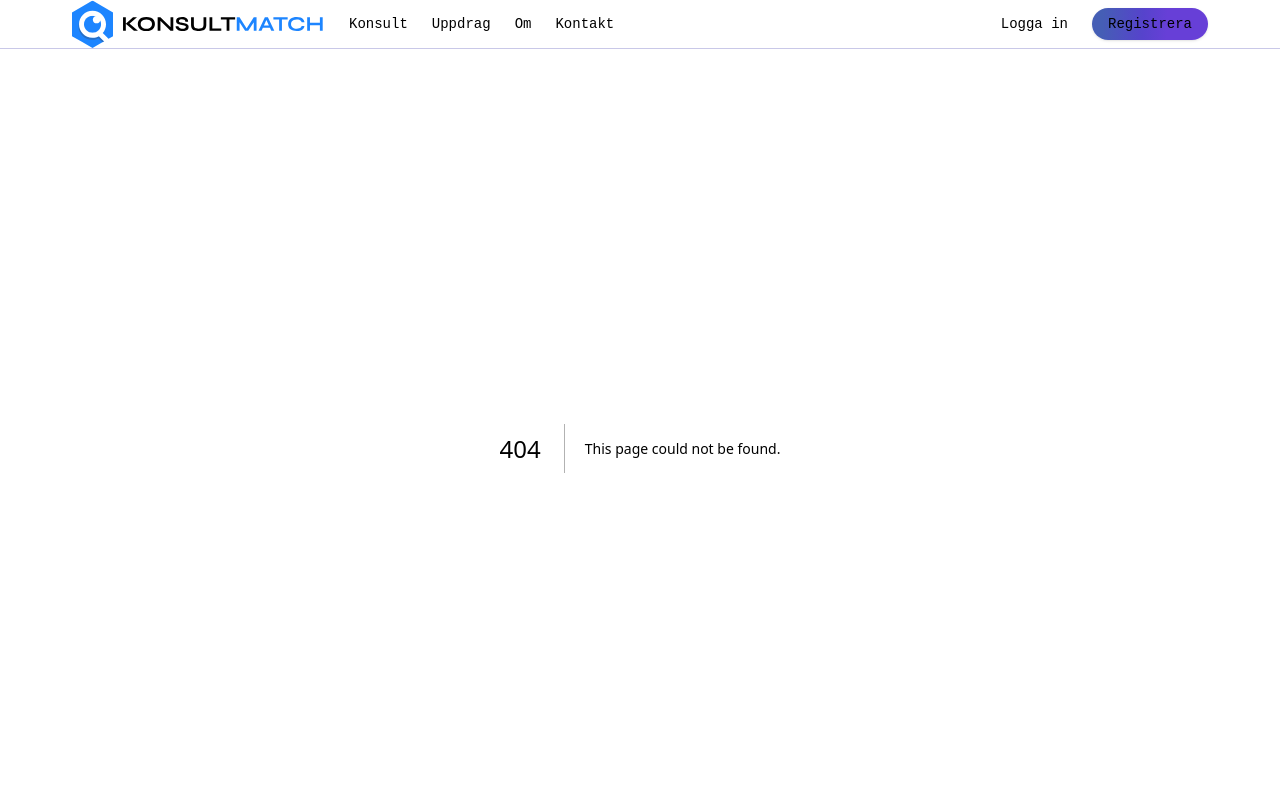
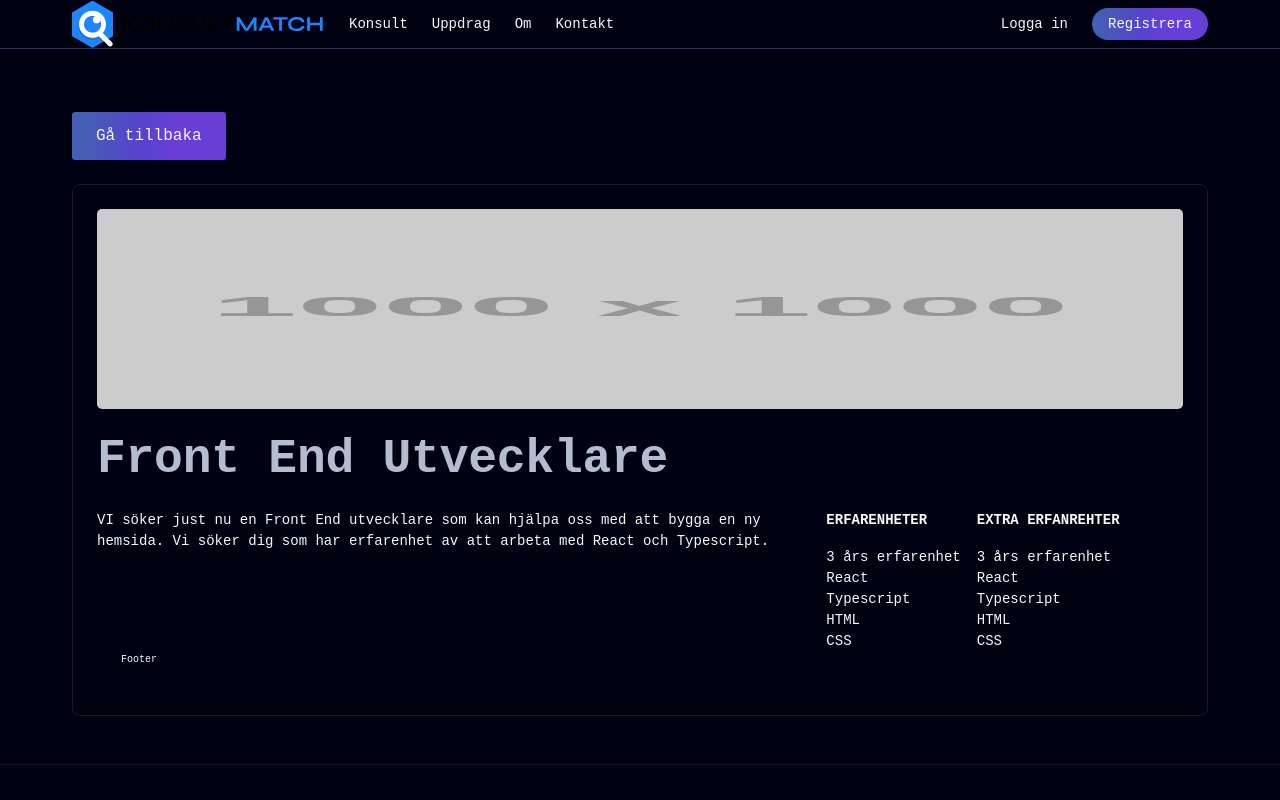
Before and after one commit to MarkusWiland/konsultm, a Next.js app: page /uppdrag/1 in a window 1280 px wide. Before the commit this address had no page. Shown: the top 800 px of the page. Built offline with nearby package versions, Linux system fonts and the light colour scheme.

Commit message:
added uppdrag page

```diff
--- /dev/null
+++ b/app/uppdrag/[id]/page.tsx
@@ -0,0 +1,72 @@
+import { ButtonComponent } from "@/app/_components/button";
+import { Container } from "@/app/_components/container";
+import { HeroTitle } from "@/app/_components/hero";
+import {
+  Card,
+  CardDescription,
+  CardFooter,
+  CardHeader,
+  CardTitle,
+} from "@/components/ui/card";
+import Image from "next/image";
+import React from "react";
+interface Uppdrag {
+  id: string;
+  title: string;
+  description: string;
+  image: string;
+}
+export default function UppdragPage({ params }: { params: { id: string } }) {
+  return (
+    <Container className="pt-[6.4rem]">
+      <ButtonComponent href="/uppdrag" variant="primary" size="large" className="mb-6">
+        Gå tillbaka
+      </ButtonComponent>
+      <Card className="p-6">
+        <CardHeader className="p-0">
+          <Image
+            src="https://via.placeholder.com/1000"
+            width={1000}
+            height={200}
+            className="w-full h-[20rem] rounded-lg"
+            objectFit="cover"
+            alt="placeholder"
+          />
+          <CardTitle>
+            <HeroTitle>Front End Utvecklare</HeroTitle>
+          </CardTitle>
+        </CardHeader>
+        <CardDescription className="flex gap-4">
+          <div className="md:basis-2/3">
+            VI söker just nu en Front End utvecklare som kan hjälpa oss med att
+            bygga en ny hemsida. Vi söker dig som har erfarenhet av att arbeta
+            med React och Typescript.
+          </div>
+          <div className="flex gap-4 md:basis-1/3">
+            <div className="space-y-4">
+              <h2 className="font-bold uppercase">Erfarenheter</h2>
+              <ul>
+                <li>3 års erfarenhet</li>
+                <li>React</li>
+                <li>Typescript</li>
+                <li>HTML</li>
+                <li>CSS</li>
+              </ul>
+            </div>
+            <div className="space-y-4">
+              <h2 className="font-bold uppercase">Extra erfanrehter</h2>
+              <ul className="">
+                <li>3 års erfarenhet</li>
+                <li>React</li>
+                <li>Typescript</li>
+                <li>HTML</li>
+                <li>CSS</li>
+              </ul>
+            </div>
+          </div>
+        </CardDescription>
+        <CardFooter>Footer</CardFooter>
+      </Card>
+    </Container>
+  );
+}
--- a/app/uppdrag/page.tsx
+++ b/app/uppdrag/page.tsx
@@ -18,28 +18,34 @@ import {
 } from "@/components/ui/pagination";
 import { HeroSubtitle, HeroTitle } from "../_components/hero";
 import { ButtonComponent } from "../_components/button";
+import Link from "next/link";
 const uppdrag = [
   {
+    id: 1,
     title: "Uppdrag 1",
     description:
       "Lorem ipsum dolor sit amet, consectetur adipiscing elit. Sed sit amet purus sed justo tincidunt cursus. Sed nec eros vel nulla lacinia lacinia",
   },
   {
+    id: 2,
     title: "Uppdrag 2",
     description:
       "Lorem ipsum dolor sit amet, consectetur adipiscing elit. Sed sit amet purus sed justo tincidunt cursus. Sed nec eros vel nulla lacinia lacinia",
   },
   {
+    id: 3,
     title: "Uppdrag 3",
     description:
       "Lorem ipsum dolor sit amet, consectetur adipiscing elit. Sed sit amet purus sed justo tincidunt cursus. Sed nec eros vel nulla lacinia lacinia",
   },
   {
+    id: 4,
     title: "Uppdrag 4",
     description:
       "Lorem ipsum dolor sit amet, consectetur adipiscing elit. Sed sit amet purus sed justo tincidunt cursus. Sed nec eros vel nulla lacinia lacinia",
   },
   {
+    id: 5,
     title: "Uppdrag 5",
     description:
       "Lorem ipsum dolor sit amet, consectetur adipiscing elit. Sed sit amet purus sed justo tincidunt cursus. Sed nec eros vel nulla lacinia lacinia",
@@ -52,11 +58,11 @@ export default function Uppdrag() {
       <HeroSubtitle>Hitta ditt uppdrag</HeroSubtitle>
       <div className="divide-y divide-whiteopaque bg-[#201726] border border-whiteopaque rounded-2xl">
         {uppdrag.map((item, index) => (
+          <Link href={`uppdrag/${item.id}`} key={index}>
             <div
               key={index}
               className={`p-3 md:p-7 group flex hover:bg-whiteopaque transition-colors duration-300 cursor-pointer`}
             >
-            {/* Första kortet */}
               <div className="">
                 <img
                   src="https://via.placeholder.com/300"
@@ -66,7 +72,9 @@ export default function Uppdrag() {
               </div>
               <div className="space-y-6 px-6 flex flex-col">
                 <CardHeader className="p-0">
-                <HeroTitle className="md:text-xl my-0">{item.title}</HeroTitle>
+                  <HeroTitle className="md:text-xl my-0">
+                    {item.title}
+                  </HeroTitle>
                 </CardHeader>
                 <CardDescription>
                   <HeroSubtitle className="md:text-sm">
@@ -80,6 +88,7 @@ export default function Uppdrag() {
                 </CardFooter>
               </div>
             </div>
+          </Link>
         ))}
       </div>
       <Pagination>
```
Lines whose indentation alone changed are shown as unchanged.
